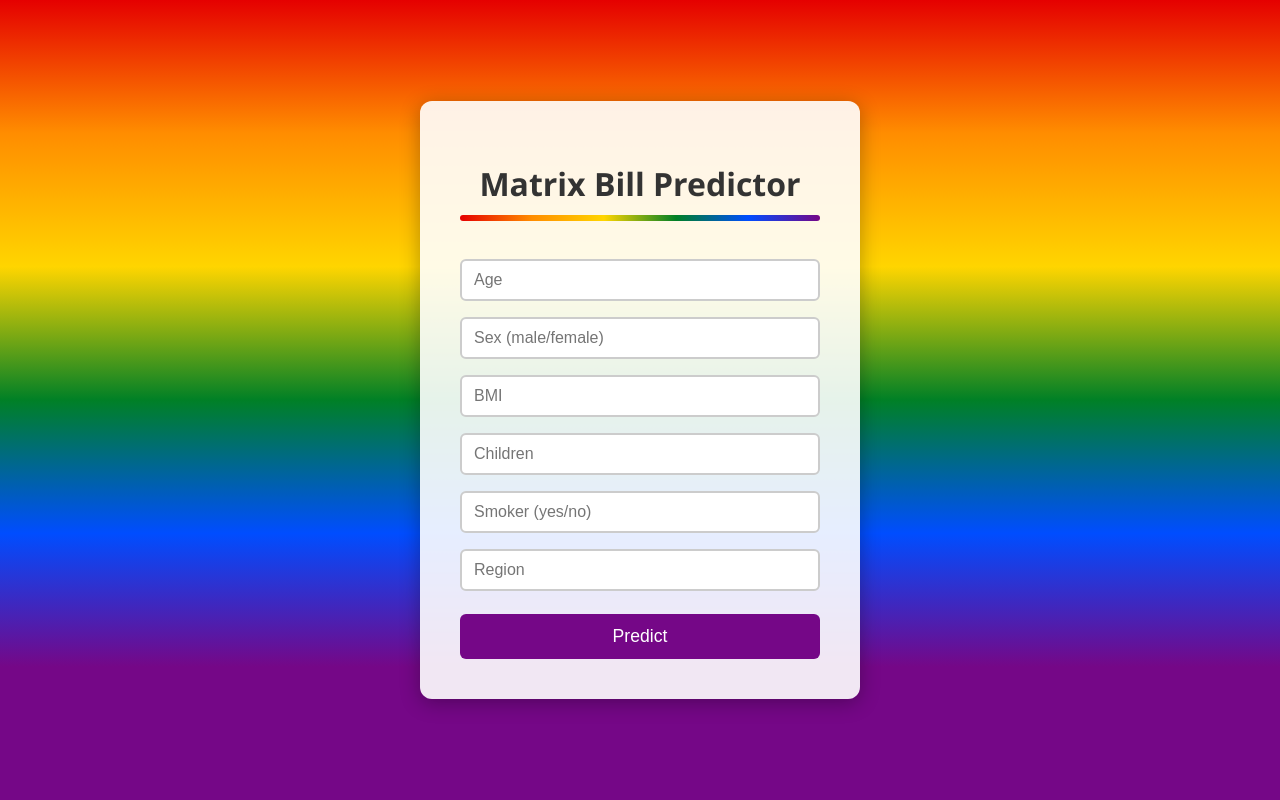
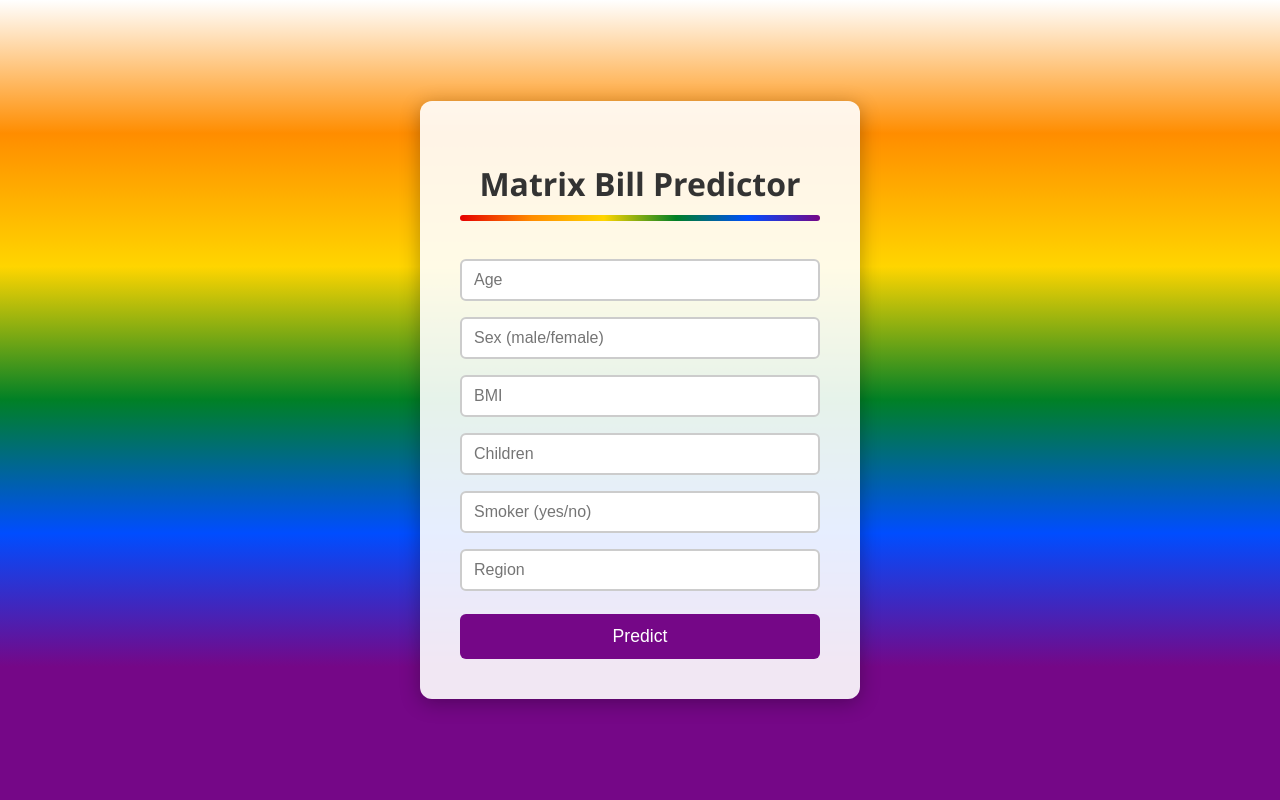
Before and after one commit to BrandDiego/MLOPS_DEPLOYMENT, a Flask app: page / in a window 1280 px wide. Run offline with Flask 3, Linux system fonts and the light colour scheme; parts of the project's set-up code (start-up, migrations or seed data) failed here and were passed over.

Commit message:
cambio css

```diff
--- a/static/style.css
+++ b/static/style.css
@@ -4,7 +4,7 @@ body {
   font-family: 'Segoe UI', Tahoma, Geneva, Verdana, sans-serif;
   background: linear-gradient(
     to bottom,
-    #E50000 0%,    /* Rojo */
+    #FFFFFF 0%,    /* Rojo */
     #FF8D00 16.66%,/* Naranja */
     #FFD500 33.33%,/* Amarillo */
     #008026 50%,   /* Verde */
```
